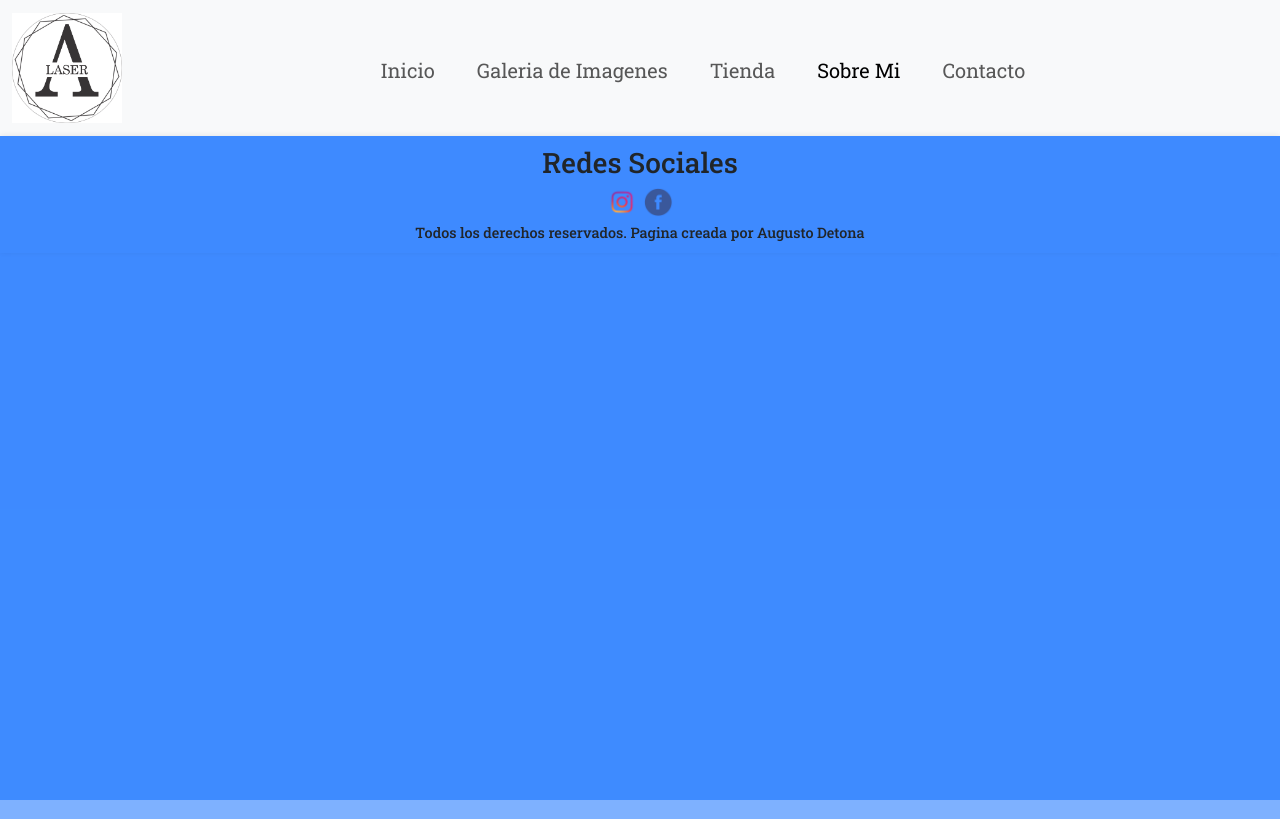
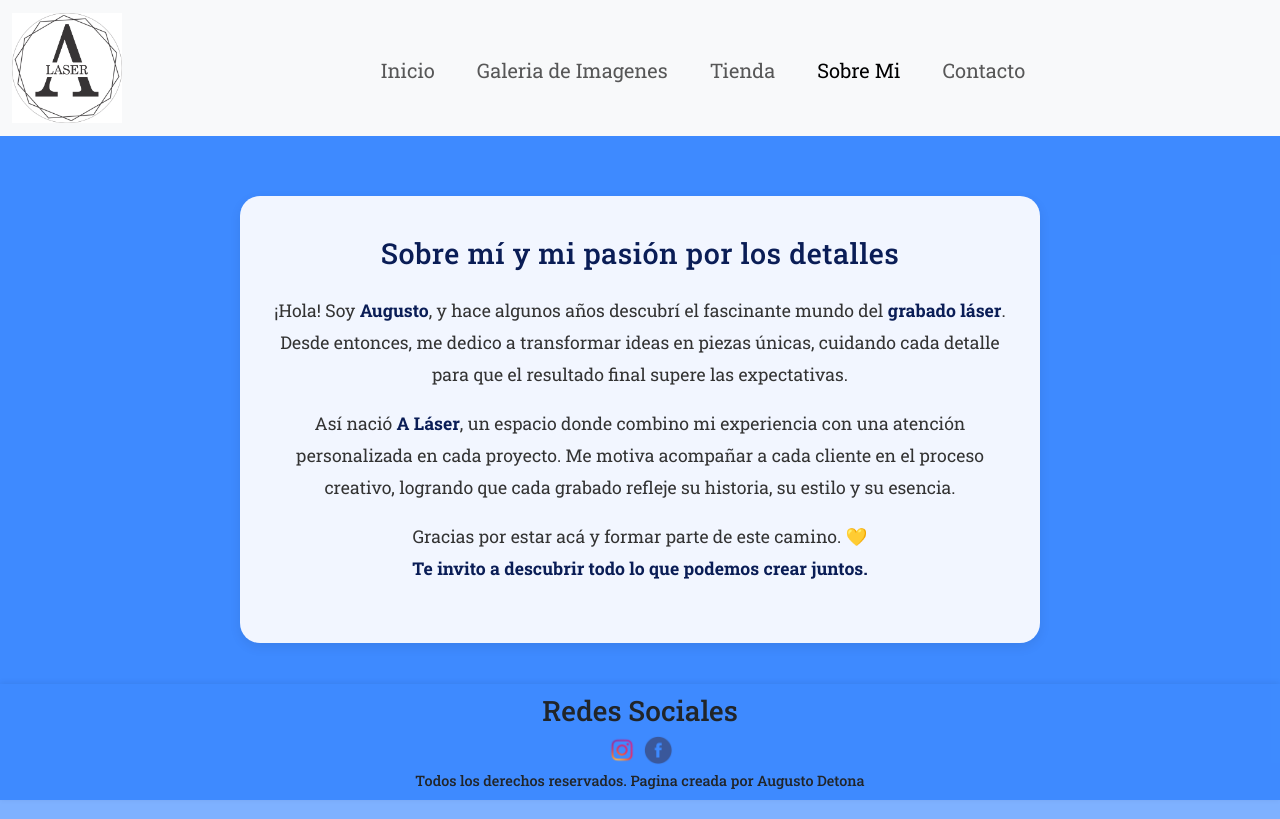
Before and after one commit to augustodetonaok/a-laser-ok, a plain HTML site: page pages/sobre_mi.html in a window 1280 px wide. Drawn offline with nearby package versions, Linux system fonts and the light colour scheme.

Commit message:
modifica sobre mi

```diff
--- a/pages/sobre_mi.html
+++ b/pages/sobre_mi.html
@@ -45,12 +45,29 @@
         </nav>
     </section>
 
+    <section id="sobre-mi" class="sobre-mi">
+        <h2>Sobre mí y mi pasión por los detalles</h2>
+        <p>
+            ¡Hola! Soy <strong>Augusto</strong>, y hace algunos años descubrí el fascinante mundo del
+            <strong>grabado láser</strong>. Desde entonces, me dedico a transformar ideas en piezas únicas,
+            cuidando cada detalle para que el resultado final supere las expectativas.
+        </p>
+        <p>
+            Así nació <strong>A Láser</strong>, un espacio donde combino mi experiencia con una atención
+            personalizada en cada proyecto. Me motiva acompañar a cada cliente en el proceso creativo,
+            logrando que cada grabado refleje su historia, su estilo y su esencia.
+        </p>
+        <p>
+            Gracias por estar acá y formar parte de este camino. 💛<br>
+            <strong>Te invito a descubrir todo lo que podemos crear juntos.</strong>
+        </p>
+    </section>
 
     <footer>
         <h3>Redes Sociales</h3>
         <ul>
-                <li><a href="https://www.instagram.com/alaser.ok" target="_blank"><img
-                            src="../multimedia/logo-insta.png" alt="logo-insta" class="social-icon"></a></li>
+            <li><a href="https://www.instagram.com/alaser.ok" target="_blank"><img src="../multimedia/logo-insta.png"
+                        alt="logo-insta" class="social-icon"></a></li>
             <li><a href="https://www.facebook.com/alaser.ok" target="_blank"><img src="../multimedia/logo-face.png"
                         alt="logo-face" class="social-icon"></a></li>
         </ul>
--- a/styles/style.css
+++ b/styles/style.css
@@ -233,7 +233,7 @@ footer h6 {
 }
 
 /*texto index*/
-.recuadro-texto {
+.recuadro-texto, .sobre-mi {
     background-color: #cce7ff; /* celeste suave */
     color: #000; /* texto negro */
     text-align: center;
@@ -246,7 +246,7 @@ footer h6 {
     line-height: 1.6;
 }
 
-.recuadro-texto h3 {
+.recuadro-texto h3, .sobre-mi h3 {
     margin-bottom: 20px;
     color: #004c99; /* celeste más oscuro para el título */
 }
@@ -255,6 +255,40 @@ footer h6 {
         margin-bottom: 120px;
 } */
 
-.recuadro-texto:hover {
+.recuadro-texto:hover, .sobre-mi:hover {
         box-shadow: 0 0 15px rgba(0,0,0,0.3) ;
 }
+
+.sobre-mi {
+  max-width: 800px;
+  margin: 60px auto;
+  padding: 40px 30px;
+  background-color: #f2f6ff; /* tono celeste muy suave */
+  border-radius: 20px;
+  box-shadow: 0 4px 12px rgba(0, 0, 0, 0.08);
+  text-align: center;
+  transition: transform 0.3s ease, box-shadow 0.3s ease;
+}
+
+.sobre-mi:hover {
+  transform: translateY(-3px);
+  box-shadow: 0 6px 18px rgba(0, 0, 0, 0.12);
+}
+
+.sobre-mi h2 {
+  color: #0a1d56;
+  font-size: 1.8rem;
+  margin-bottom: 25px;
+  letter-spacing: 0.5px;
+}
+
+.sobre-mi p {
+  color: #333;
+  font-size: 1.1rem;
+  line-height: 1.8;
+  margin-bottom: 18px;
+}
+
+.sobre-mi strong {
+  color: #0a1d56;
+}
```
Lines whose indentation alone changed are shown as unchanged.
